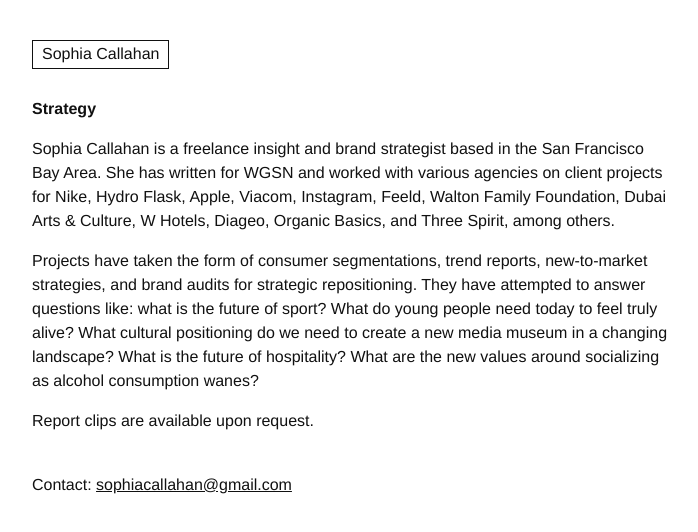
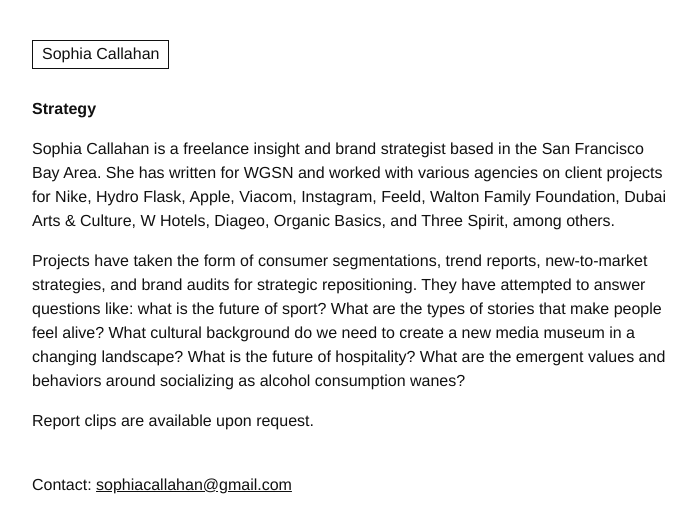
Before and after one commit to socal99/website, a plain HTML site: page strategy.html in a window 1280 px wide. Shown: the whole page, without its empty margins (8-706 px from the left). Drawn offline with Linux system fonts and the light colour scheme.

Commit message:
Strategy: revise second paragraph
Co-Authored-By: Claude Sonnet 5.5 <noreply@anthropic.com>
Claude-Session: https://claude.ai/code/session_01EyJpsHCcfW7ru5hZ23YUxd

```diff
--- a/strategy.html
+++ b/strategy.html
@@ -24,7 +24,7 @@ details[open] summary{margin-bottom:16px}
 <div style="margin-top: 16px; max-width: 640px">
 <p style="margin: 0 0 16px 0">Sophia Callahan is a freelance insight and brand strategist based in the San Francisco Bay Area. She has written for WGSN and worked with various agencies on client projects for Nike, Hydro Flask, Apple, Viacom,  Instagram, Feeld, Walton Family Foundation, Dubai Arts &amp; Culture, W Hotels, Diageo, Organic Basics, and Three Spirit, among others.</p>
 
-<p style="margin: 0 0 16px 0">Projects have taken the form of consumer segmentations, trend reports, new-to-market strategies, and brand audits for strategic repositioning. They have attempted to answer questions like: what is the future of sport? What do young people need today to feel truly alive? What cultural positioning do we need to create a new media museum in a changing landscape? What is the future of hospitality? What are the new values around socializing as alcohol consumption wanes?</p>
+<p style="margin: 0 0 16px 0">Projects have taken the form of consumer segmentations, trend reports, new-to-market strategies, and brand audits for strategic repositioning. They have attempted to answer questions like: what is the future of sport? What are the types of stories that make people feel alive? What cultural background do we need to create a new media museum in a changing landscape? What is the future of hospitality? What are the emergent values and behaviors around socializing as alcohol consumption wanes?</p>
 
 <p style="margin: 0 0 16px 0">Report clips are available upon request.</p>
 </div>
```
